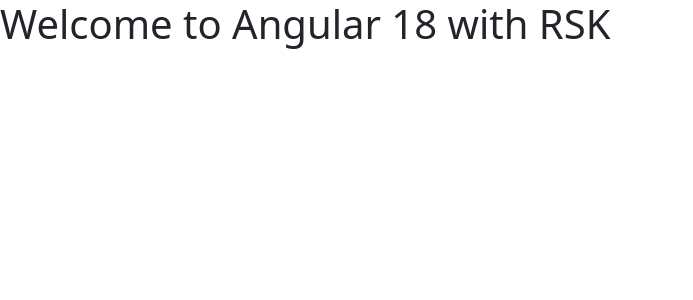
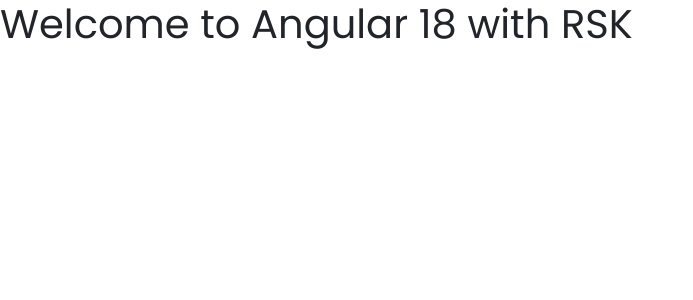
Before and after one commit to SatishKonduru/batch26Angular18Core, an Angular app: page / in a window 1280 px wide. Shown: the top 300 px of the page, without its empty margins (0-693 px from the left). Built offline with nearby package versions, Linux system fonts and the light colour scheme.

Commit message:
Updated with styles.css

```diff
--- a/src/styles.css
+++ b/src/styles.css
@@ -1,6 +1,6 @@
 
 @import "../node_modules/@fontsource/poppins/index.css";
 
-body{
+body, *{
     font-family: 'Poppins', sans-serif;
 }
```
